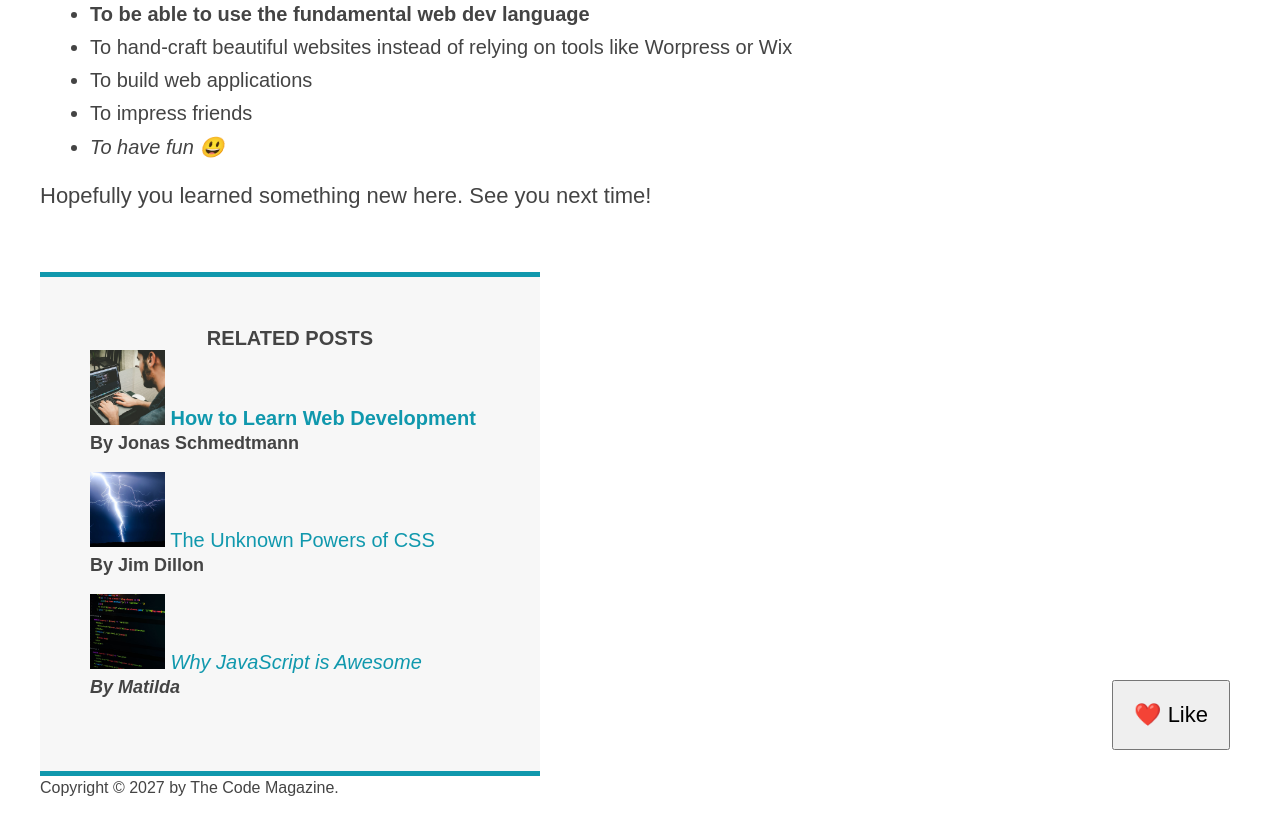
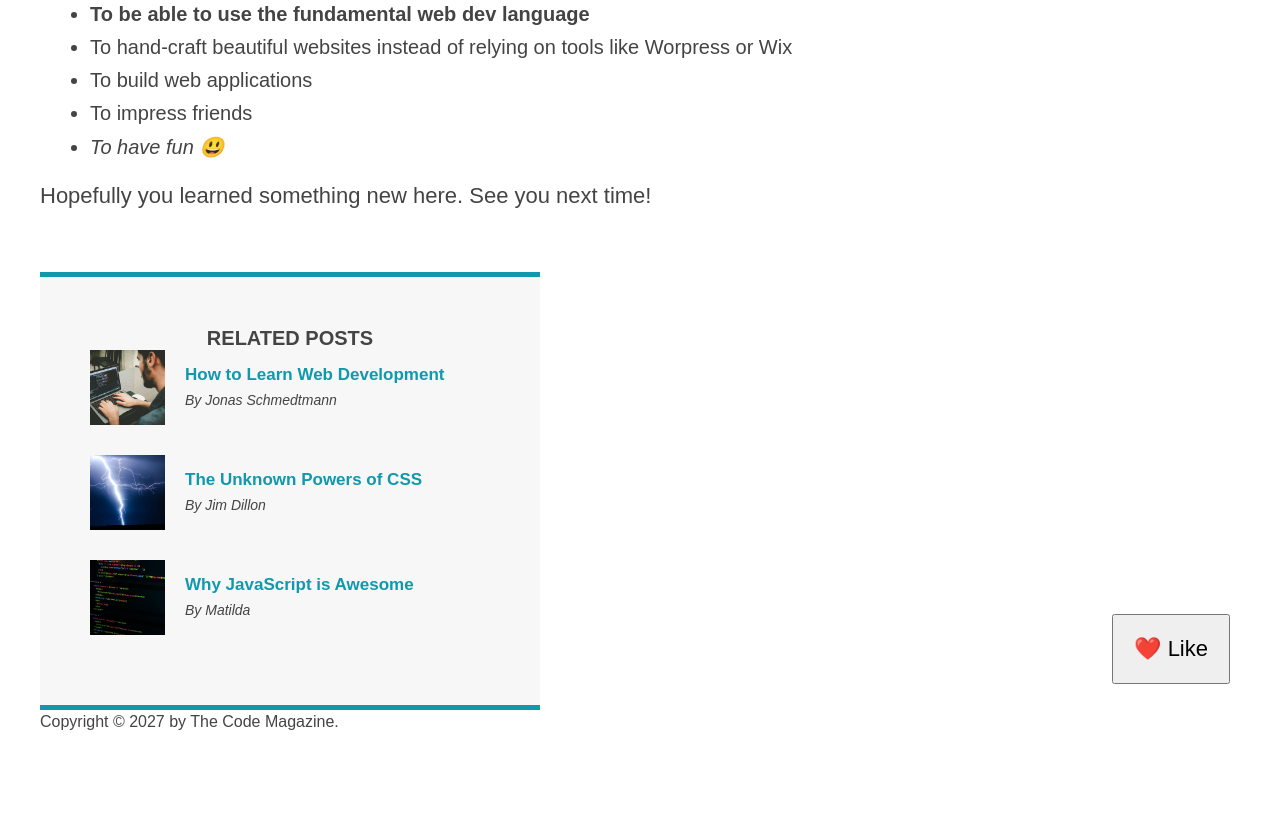
Before and after one commit to sureshbhattarai7/html_css, a plain HTML site: page CSS-Layouts/index.html in a window 1280 px wide. Shown: the part 1520-2335 px from the top of the page. After the commit the page ends 2269 px from the top, so only its background shows below. Drawn offline with Linux system fonts and the light colour scheme.

Commit message:
Added flexbox

```diff
--- a/CSS-Layouts/index.html
+++ b/CSS-Layouts/index.html
@@ -113,20 +113,26 @@
             <h4>Related posts</h4>
 
             <ul class="related">
-                <li>
+                <li class="related-post">
                     <img src="img/related-1.jpg" alt="Person programming" width="75" height="75" />
-                    <a href="#">How to Learn Web Development</a>
-                    <p class="related-author">By Jonas Schmedtmann</p>
+                    <div>
+                        <a href="#" class="related-link">How to Learn Web Development</a>
+                        <p class="related-author">By Jonas Schmedtmann</p>
+                    </div>
                 </li>
-                <li>
+                <li class="related-post">
                     <img src="img/related-2.jpg" alt="Lightning" width="75" height="75" />
-                    <a href="#">The Unknown Powers of CSS</a>
-                    <p class="related-author">By Jim Dillon</p>
+                    <div>
+                        <a href="#" class="related-link">The Unknown Powers of CSS</a>
+                        <p class="related-author">By Jim Dillon</p>
+                    </div>
                 </li>
-                <li>
+                <li class="related-post">
                     <img src="img/related-3.jpg" alt="JavaScript code on a screen" width="75" height="75" />
-                    <a href="#">Why JavaScript is Awesome</a>
-                    <p class="related-author">By Matilda</p>
+                    <div>
+                        <a href="#" class="related-link">Why JavaScript is Awesome</a>
+                        <p class="related-author">By Matilda</p>
+                    </div>
                 </li>
             </ul>
         </aside>
--- a/CSS-Layouts/style.css
+++ b/CSS-Layouts/style.css
@@ -317,19 +317,41 @@ footer{
 */
 
 /* FLEXBOX */
-.main-header{
+.main-header {
   display: flex;
   align-items: center;
   justify-content: space-between;
 }
 
-.author-header{
+.author-header {
   display: flex;
   align-items: center;
   margin-bottom: 15px;
 }
 
-.author{
+.author {
   margin-bottom: 0px;
   margin-left: 15px;
 }
+
+.related-post {
+  display: flex;
+  align-items: center;
+  gap: 20px;
+  margin-bottom: 30px;
+}
+
+.related-link:link {
+  font-size: 17px;
+  font-weight: bold;
+  font-style: normal;
+  margin-bottom: 5px;
+  display: block;
+}
+
+.related-author {
+  margin-bottom: 0px;
+  font-size: 14px;
+  font-weight: normal;
+  font-style: italic;
+}
```
